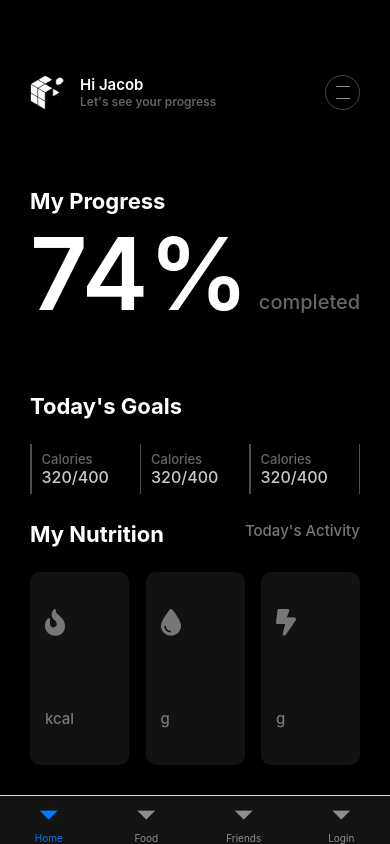
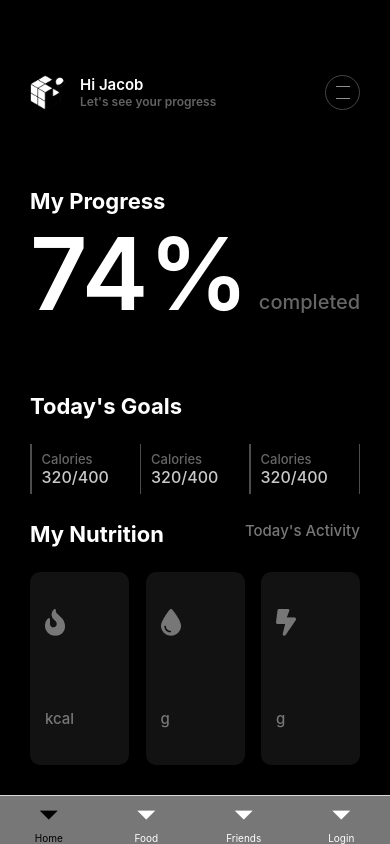
Before and after one commit to bnpm63/smartplate, a React Native app in the folder smartplate/: screen / in a window 390 px wide. Built offline with nearby package versions, Linux system fonts and the light colour scheme.

Commit message:
Removed header, tweaking tab colors

```diff
--- a/smartplate/tabs.tsx
+++ b/smartplate/tabs.tsx
@@ -16,9 +16,13 @@ const PlateTab = () => {
 	return (
 		<Tab.Navigator
 			screenOptions={{
-				tabBarStyle: { backgroundColor: '#131313' },
-				headerShown: false, // Add this line to hide the header
-			  }}
+				tabBarActiveTintColor: '#000000',
+				tabBarInactiveTintColor: '#FFFFFF',
+				tabBarActiveBackgroundColor: '#777777',
+				tabBarInactiveBackgroundColor: '#777777',
+
+				headerShown: false,
+			}}
 		>
 			<Tab.Screen
 				name="Home"
```
